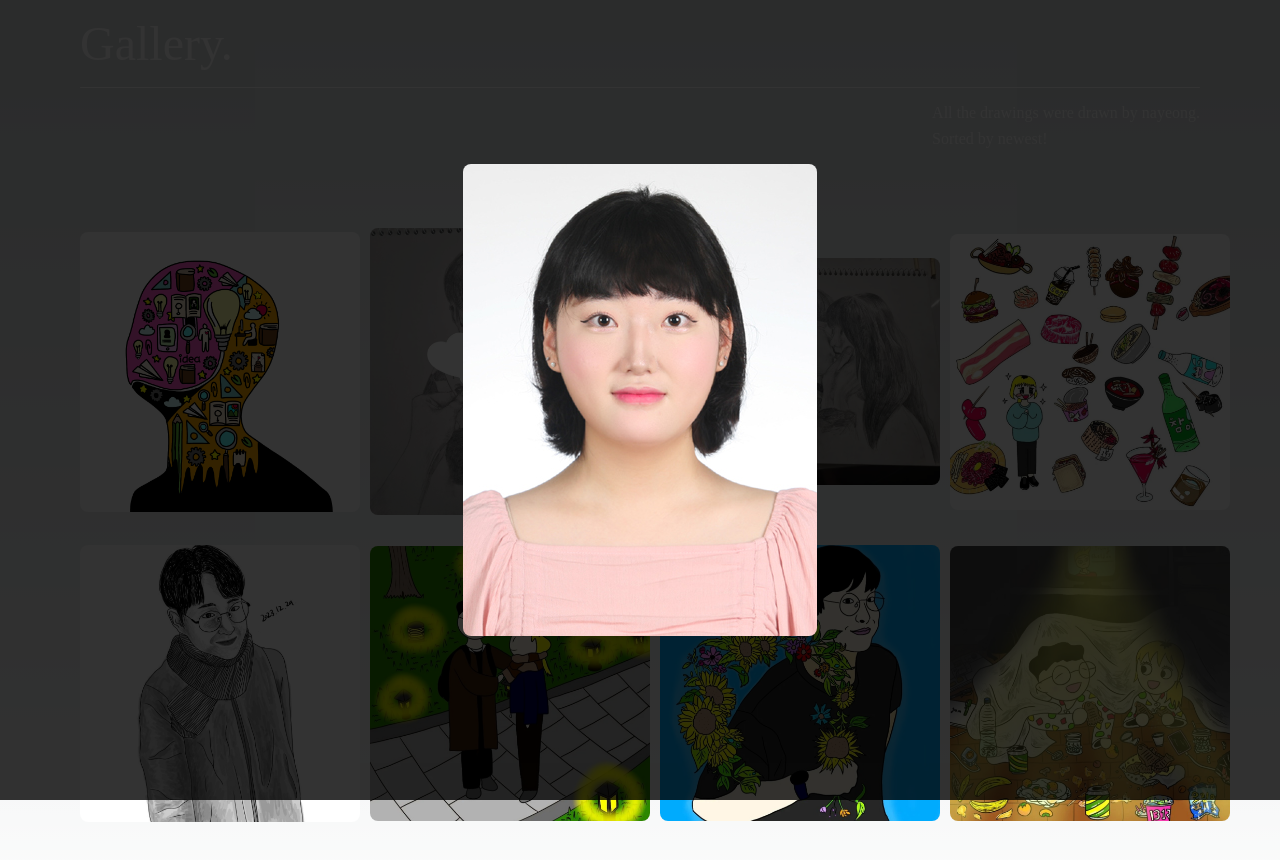
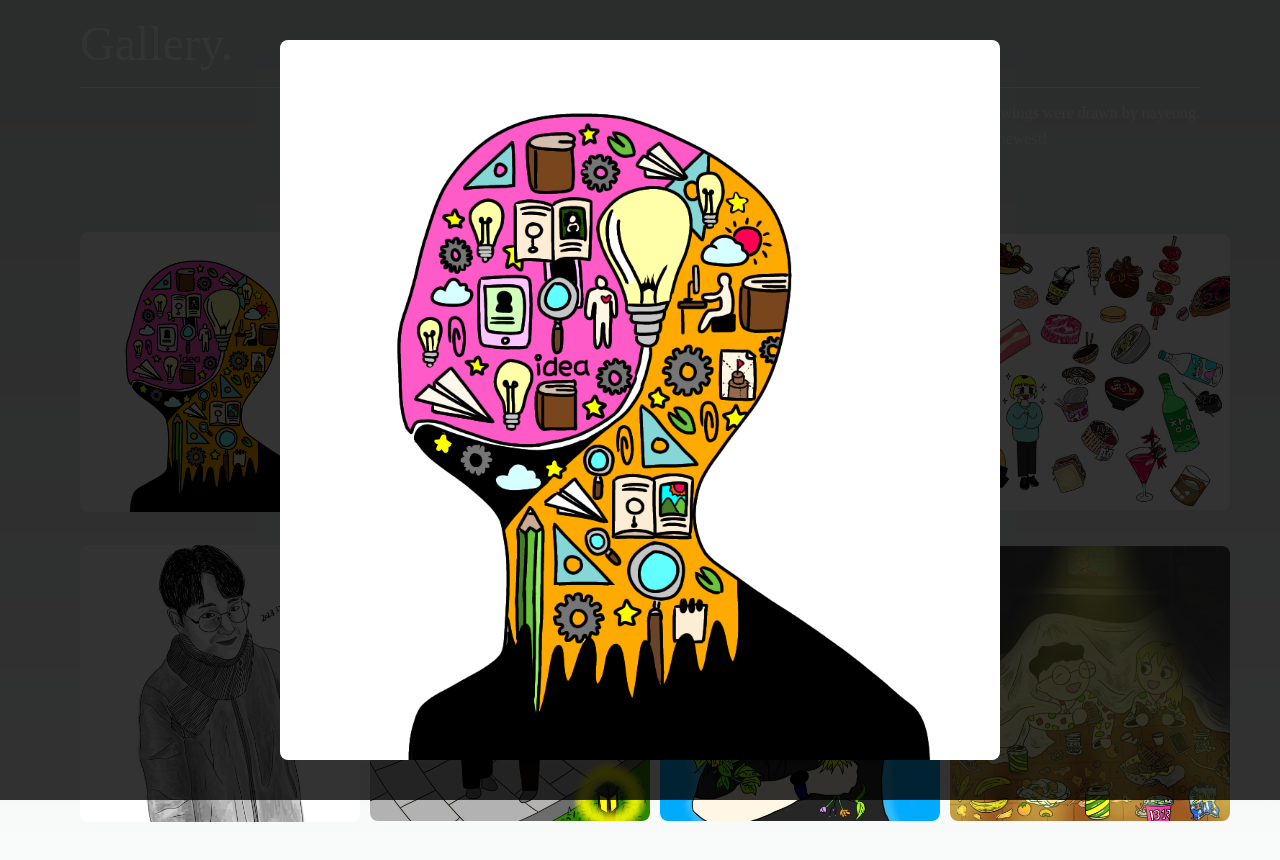
Before and after one commit to Bewheneverwhatiwant/Resume, a Next.js app in the folder resume/: page /gallerypage in a window 1280 px wide. Both pictures are taken after a click on the picture 220 px from the left and 371 px from the top of the page. Shown: the top 860 px of the page. Built offline with nearby package versions, Linux system fonts and the light colour scheme.

Commit message:
[ADD] gallery가 부드럽게 로딩되도록 효과 추가

```diff
--- a/resume/src/app/gallerypage/page.tsx
+++ b/resume/src/app/gallerypage/page.tsx
@@ -46,10 +46,23 @@ const ModalImage = styled.img<ModalOverlayProps>`
   transform: ${(props) => (props.isOpen ? "scale(1)" : "scale(0.8)")};
 `;
 
+const AnimatedStyledImg = styled(StyledImg)`
+  opacity: 0;
+  transform: scale(0.9);
+  transition: opacity 0.5s ease-in-out, transform 0.5s ease-in-out;
+
+  &.loaded {
+    opacity: 1 !important;
+    transform: scale(1) !important;
+  }
+`;
+
 export default function GalleryPage() {
     const [isModalOpen, setModalOpen] = useState(false);
+    const [modalImageSrc, setModalImageSrc] = useState("");
 
-    const handleImgClick = () => {
+    const handleImgClick = (src: string) => {
+        setModalImageSrc(src);
         setModalOpen(true);
     };
 
@@ -57,38 +70,42 @@ export default function GalleryPage() {
         setModalOpen(false);
     };
 
+    // 이미지 로드 이벤트 핸들러
+    const handleImageLoad = (event: React.SyntheticEvent<HTMLImageElement, Event>) => {
+        event.currentTarget.classList.add('loaded');
+    };
+
     return (
         <Container>
-            <CustomColumn gap='1rem' width='100%'>
-                <CustomRow width='100%' justifycontent="flex-start">
-                    <CustomFont color='white' font='3rem'>Gallery.</CustomFont>
+            <CustomColumn gap="1rem" width="100%">
+                <CustomRow width="100%" justifycontent="flex-start">
+                    <CustomFont color="white" font="3rem">Gallery.</CustomFont>
                 </CustomRow>
-                <CustomDivider backgroundcolor="white" width='100%' height='1px' />
-                <CustomRow width='100%' justifycontent="flex-end">
-                    <CustomColumn alignitems="flex-start" gap='0.5rem'>
-                        <CustomFont color='white' font='1rem'>All the drawings were drawn by nayeong.</CustomFont>
-                        <CustomFont color='white' font='1rem'>Sorted by newest!</CustomFont>
+                <CustomDivider backgroundcolor="white" width="100%" height="1px" />
+                <CustomRow width="100%" justifycontent="flex-end">
+                    <CustomColumn alignitems="flex-start" gap="0.5rem">
+                        <CustomFont color="white" font="1rem">All the drawings were drawn by nayeong.</CustomFont>
+                        <CustomFont color="white" font="1rem">Sorted by newest!</CustomFont>
                     </CustomColumn>
                 </CustomRow>
             </CustomColumn>
-            <CustomColumn width='100%'>
-                <CustomRow width='100%' justifycontent="space-between">
-                    <StyledImg src={'draw8.png'} width='25%' borderradius="0.5rem" onClick={handleImgClick} cursor='pointer' />
-                    <StyledImg src={'draw7.jpg'} width='25%' borderradius="0.5rem" onClick={handleImgClick} cursor='pointer' />
-                    <StyledImg src={'draw6.jpg'} width='25%' borderradius="0.5rem" onClick={handleImgClick} cursor='pointer' />
-                    <StyledImg src={'draw5.jpg'} width='25%' borderradius="0.5rem" onClick={handleImgClick} cursor='pointer' />
+            <CustomColumn width="100%">
+                <CustomRow width="100%" justifycontent="space-between">
+                    <AnimatedStyledImg src={'draw8.png'} width="25%" borderradius="0.5rem" onClick={() => handleImgClick('draw8.png')} onLoad={handleImageLoad} cursor="pointer" />
+                    <AnimatedStyledImg src={'draw7.jpg'} width="25%" borderradius="0.5rem" onClick={() => handleImgClick('draw7.jpg')} onLoad={handleImageLoad} cursor="pointer" />
+                    <AnimatedStyledImg src={'draw6.jpg'} width="25%" borderradius="0.5rem" onClick={() => handleImgClick('draw6.jpg')} onLoad={handleImageLoad} cursor="pointer" />
+                    <AnimatedStyledImg src={'draw5.jpg'} width="25%" borderradius="0.5rem" onClick={() => handleImgClick('draw5.jpg')} onLoad={handleImageLoad} cursor="pointer" />
                 </CustomRow>
-                <CustomRow width='100%' justifycontent="space-between">
-                    <StyledImg src={'draw4.jpg'} width='25%' borderradius="0.5rem" onClick={handleImgClick} cursor='pointer' />
-                    <StyledImg src={'draw3.jpg'} width='25%' borderradius="0.5rem" onClick={handleImgClick} cursor='pointer' />
-                    <StyledImg src={'draw2.jpg'} width='25%' borderradius="0.5rem" onClick={handleImgClick} cursor='pointer' />
-                    <StyledImg src={'draw1.jpg'} width='25%' borderradius="0.5rem" onClick={handleImgClick} cursor='pointer' />
+                <CustomRow width="100%" justifycontent="space-between">
+                    <AnimatedStyledImg src={'draw4.jpg'} width="25%" borderradius="0.5rem" onClick={() => handleImgClick('draw4.jpg')} onLoad={handleImageLoad} cursor="pointer" />
+                    <AnimatedStyledImg src={'draw3.jpg'} width="25%" borderradius="0.5rem" onClick={() => handleImgClick('draw3.jpg')} onLoad={handleImageLoad} cursor="pointer" />
+                    <AnimatedStyledImg src={'draw2.jpg'} width="25%" borderradius="0.5rem" onClick={() => handleImgClick('draw2.jpg')} onLoad={handleImageLoad} cursor="pointer" />
+                    <AnimatedStyledImg src={'draw1.jpg'} width="25%" borderradius="0.5rem" onClick={() => handleImgClick('draw1.jpg')} onLoad={handleImageLoad} cursor="pointer" />
                 </CustomRow>
             </CustomColumn>
 
             <ModalOverlay isOpen={isModalOpen} onClick={handleModalClose}>
-                {/* 여기 클릭하는 이미지에 따라 경로가 바뀌도록 수정하기 */}
-                <ModalImage src={"profileImg.jpg"} isOpen={isModalOpen} />
+                <ModalImage src={modalImageSrc} isOpen={isModalOpen} />
             </ModalOverlay>
         </Container>
     );
```
Lines whose indentation alone changed are shown as unchanged.
